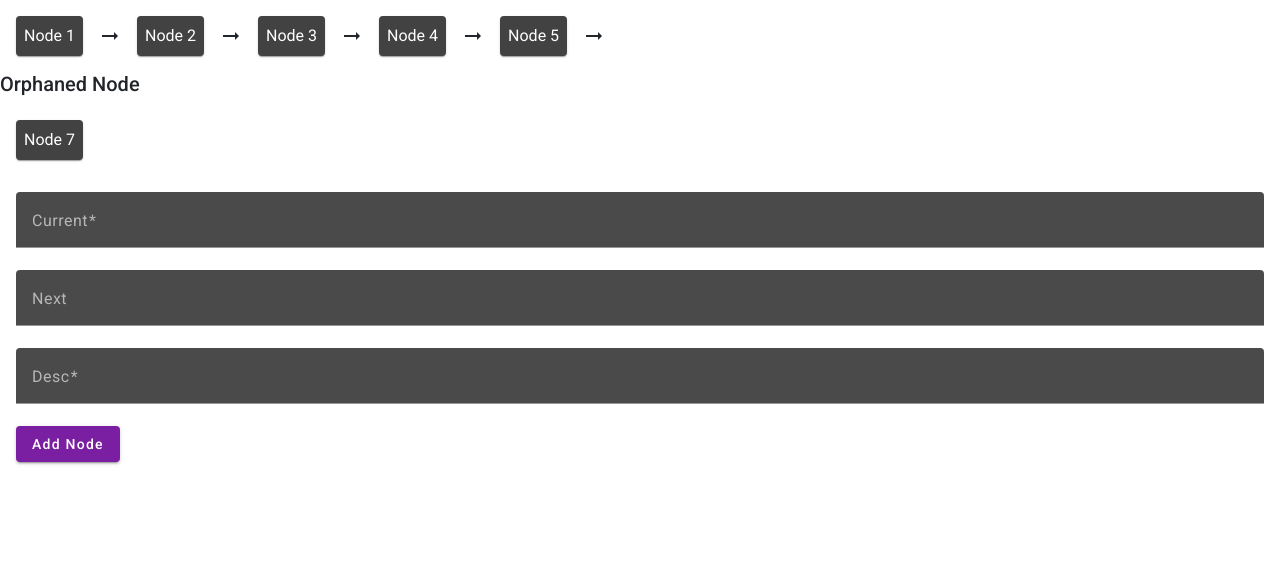
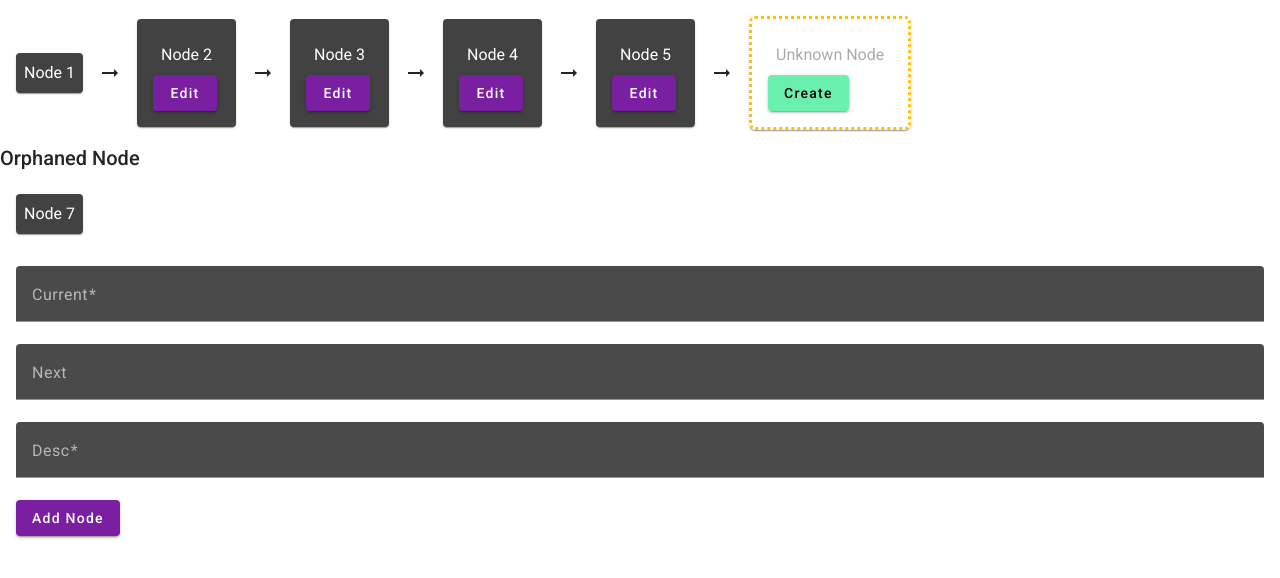
Before and after one commit to GeekBrucy/mySnippets, an Angular app in the folder linked-data/: page / in a window 1280 px wide. Shown: the top 578 px of the page. Built offline with nearby package versions, Linux system fonts and the light colour scheme.

Commit message:
WIP: Display virtual node

```diff
--- a/linked-data/src/app/linked-data/linked-data.component.html
+++ b/linked-data/src/app/linked-data/linked-data.component.html
@@ -4,8 +4,29 @@
   </mat-card>
   <mat-icon class="text-dark" *ngIf="head.next">arrow_right_alt</mat-icon>
   <ng-container *ngFor="let node of sortedData; let i = index">
-    <mat-card class="p-2">
-      {{ node.desc }}
+    <!-- [class.border.border-3.rounded-2.border-warning]="node.isNew" -->
+    <mat-card
+      class="p-2"
+      [ngClass]="{'virtual-node border border-3 rounded-2 border-warning': node.isNew}"
+    >
+      <mat-card-header>
+        {{ node.desc }}
+      </mat-card-header>
+      <mat-card-actions>
+        <button *ngIf="node.isNew else editNode" mat-raised-button color="accent" (click)="create(node)">
+          Create
+        </button>
+        <ng-template #editNode>
+          <!-- (click)="edit(node)" -->
+          <button
+            mat-raised-button
+            color="primary"
+            (click)="edit(node)"
+          >
+            Edit
+          </button>
+        </ng-template>
+      </mat-card-actions>
     </mat-card>
     <mat-icon class="text-dark" *ngIf="node.next">arrow_right_alt</mat-icon>
   </ng-container>
@@ -20,6 +41,7 @@
 </div>
 <div class="p-3">
   <form [formGroup]="form" class="d-flex flex-column">
+    <h5 *ngIf="id">Editing {{ id }}</h5>
     <mat-form-field>
       <mat-label>Current</mat-label>
       <input formControlName="current" matInput>
--- a/linked-data/src/app/linked-data/linked-data.component.scss
+++ b/linked-data/src/app/linked-data/linked-data.component.scss
@@ -0,0 +1,5 @@
+.virtual-node {
+  border-style: dotted !important;
+  background-color: transparent;
+  color: #aaa;
+}
--- a/linked-data/src/app/linked-data/linked-data.component.ts
+++ b/linked-data/src/app/linked-data/linked-data.component.ts
@@ -15,26 +15,36 @@ export class LinkedDataComponent implements OnInit {
 
   public data: any[] = [
     {
+      isNew: false,
+      id: 3,
       current: 3,
       next: 4,
       desc: "Node 3"
     },
     {
+      isNew: false,
+      id: 5,
       current: 5,
       next: 6,
       desc: "Node 5"
     },
     {
+      isNew: false,
+      id: 2,
       current: 2,
       next: 3,
       desc: "Node 2"
     },
     {
+      isNew: false,
+      id: 4,
       current: 4,
       next: 5,
       desc: "Node 4"
     },
     {
+      isNew: false,
+      id: 7,
       current: 7,
       next: 8,
       desc: "Node 7"
@@ -43,6 +53,8 @@ export class LinkedDataComponent implements OnInit {
   public orphanedData: any[] = [];
   public sortedData: any[] = [];
   public form = this.fb.group({
+    isNew: [true],
+    id: [null],
     current: [null, Validators.required],
     next: [null],
     desc: [null, Validators.required]
@@ -56,6 +68,10 @@ export class LinkedDataComponent implements OnInit {
     this.sort();
   }
 
+  get id(): any {
+    return this.form.get("id")?.value;
+  }
+
   sort() {
     this.orphanedData = [];
     this.sortedData = [];
@@ -63,13 +79,35 @@ export class LinkedDataComponent implements OnInit {
     // prevent infinite loop
     let dataCpyLen = dataCpy.length;
     let head = JSON.parse(JSON.stringify(this.head));
+    console.log(dataCpy)
+    console.log(dataCpyLen)
     while(dataCpyLen && dataCpy.length) {
       dataCpyLen--;
+      // console.log(dataCpyLen)
+      // console.log(dataCpy)
+      // console.log(head);
+
       const nextNodeIdx = dataCpy.findIndex(n => parseInt(head.next) ===  parseInt(n.current));
+console.log(`nextNodeIdx: ${nextNodeIdx}`);
+console.log(`head.next: ${head.next}`);
+
       if (nextNodeIdx >=0) {
         head = dataCpy[nextNodeIdx]
+
         this.sortedData.push(head);
         dataCpy.splice(nextNodeIdx, 1);
+      } else {
+        console.log(head);
+
+        if (head.next) {
+          this.sortedData.push({
+            isNew: true,
+            id: null,
+            current: head.next,
+            next: null,
+            desc: "Unknown Node"
+          });
+        }
       }
     }
 
@@ -79,9 +117,28 @@ export class LinkedDataComponent implements OnInit {
 
   addNode() {
     if (this.form.invalid) return;
-    console.log(this.form.value)
-    this.data.push(this.form.value);
+
+    const formVal = this.form.value;
+    let existingNode = this.data.findIndex(node => parseInt(node.id) === parseInt(formVal.id!));
+
+    // avoid duplicate node
+    if (existingNode >=0) {
+      this.data.splice(existingNode, 1, formVal)
+    } else {
+      this.data.push(formVal);
+    }
+
     this.sort();
     this.form.reset();
   }
+
+  edit(node: any): void {
+    this.form.reset();
+    this.form.patchValue(node);
+  }
+
+  create(node: any): void {
+    this.form.reset();
+    this.form.patchValue({current: node.current});
+  }
 }
```
